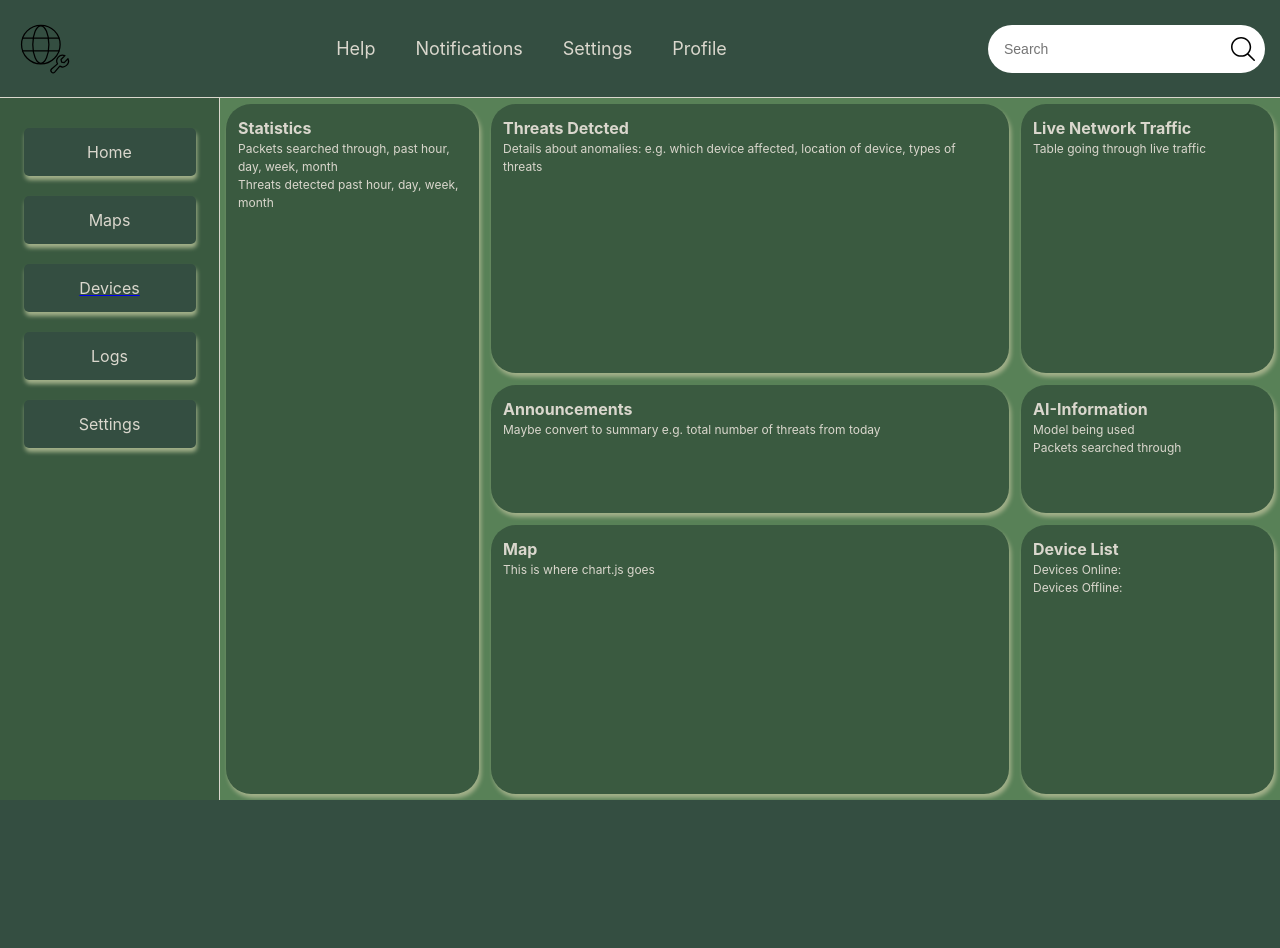
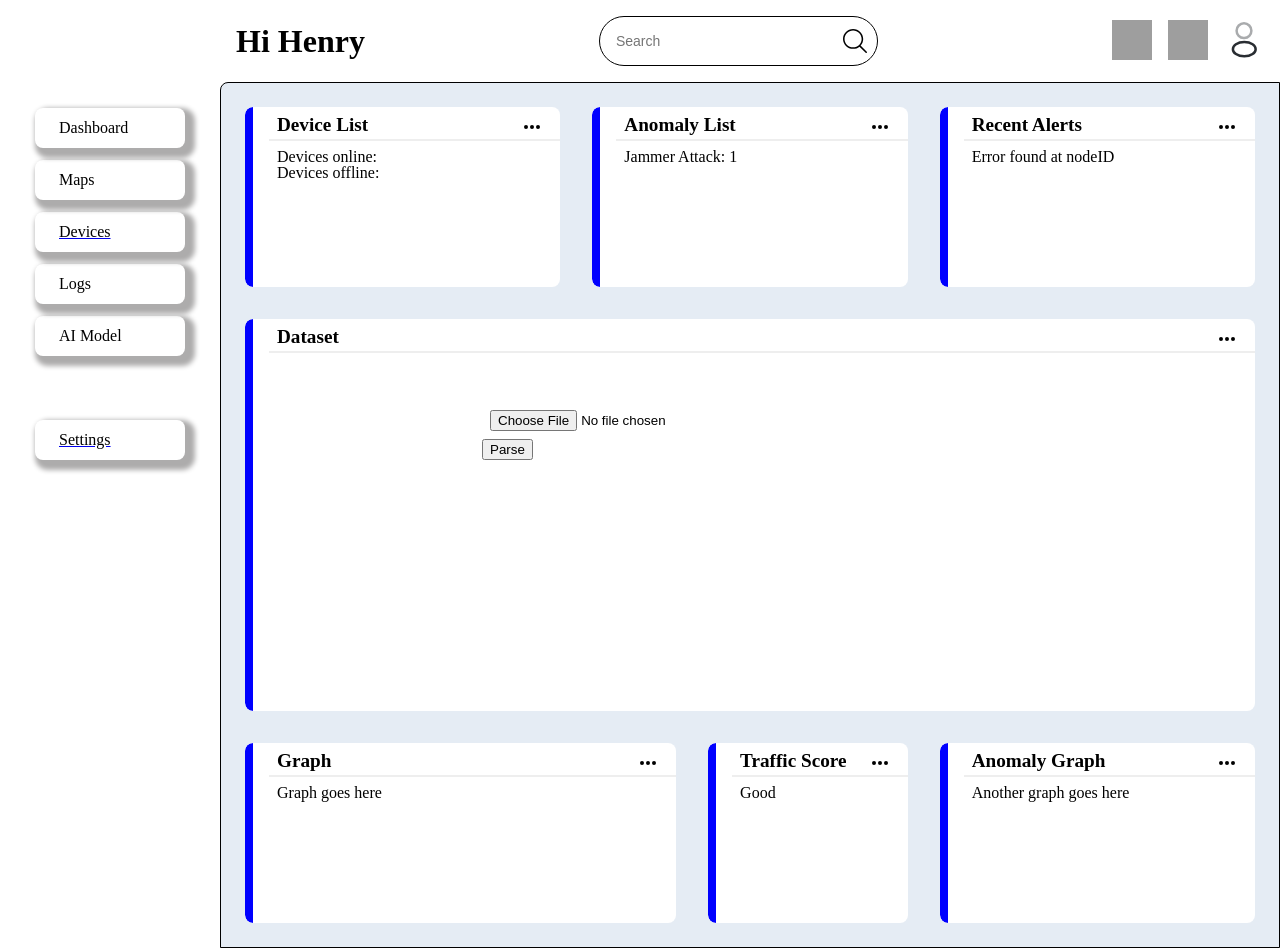
Before and after one commit to hreid1/COMP3000-LoRaWAN, a React (Vite) app in the folder sourcecode/my-app/: page / in a window 1280 px wide. Before the commit the page ends 800 px from the top, so only its background shows below. Built offline with nearby package versions, Linux system fonts and the light colour scheme; grey boxes are pictures that could not be loaded.

Commit message:
restructured app to feature new dashboard changes + colours + added the network traffic parse function which displays the first element of the dataset

```diff
--- a/sourcecode/my-app/package.json
+++ b/sourcecode/my-app/package.json
@@ -10,6 +10,7 @@
     "preview": "vite preview"
   },
   "dependencies": {
+    "papaparse": "^5.5.3",
     "react": "^19.1.1",
     "react-dom": "^19.1.1",
     "react-router-dom": "^7.9.5"
--- a/sourcecode/my-app/src/App.css
+++ b/sourcecode/my-app/src/App.css
@@ -54,16 +54,12 @@ table {
 /* End of CSS reset */
 
 :root {
-    --main-colour: #344E41;
-    --secondary-colour: #3A5A40;
-    --third-colour: #588157;
-    --fourth-colour: #A3B18A;
-    --fifth-colour: #DAD7CD;
+
+	--background-colour: #F1F2EB;
+	--secondary-background-colour: #4A4A48;
 }
 
 body {
-    background: var(--main-colour);
-    color: var(--fifth-colour);
-    font-family: 'Inter', Arial, Helvetica, sans-serif;
-    line-height: 1.5;
+	background-color: #fff;
+	color: #000000;
 }
--- a/sourcecode/my-app/src/components/navbar/SideNavbar.css
+++ b/sourcecode/my-app/src/components/navbar/SideNavbar.css
@@ -1,38 +1,31 @@
 .sideNavbar {
-    width: auto;
     display: flex;
     flex-direction: column;
     align-items: center;
-    padding: 15px;
-    background: var(--secondary-colour);
-}
-
-.sideNavbarItems {
-    display: flex;
-    flex-direction: column;
-    align-items: center;
-    width: 100%;
-    padding: 5px;
-    margin: 0;
+    padding: 1rem;
+    padding-top: 6rem;
 }
 
 .sideNavbarItem {
-    display: block;
-    width: 160px;
-    margin: 10px 0;
-    align-items: center;
+    margin: 0.75rem;
+    border-radius: 8px;
+    padding: 0.75rem 1.5rem;
+    font-size: 1rem;
     cursor: pointer;
-    padding: 6px;
-    border-radius: 5px;
-    background: var(--main-colour);
-    box-shadow: 1px 4px 4px var(--fourth-colour);
-    text-align: center;
-    line-height: 36px;
-    color: var(--fifth-colour);
-
+    width: 150px;
+    box-sizing: border-box;
+    box-shadow: 5px 5px 5px 5px rgb(173, 172, 172);
+    color: #000000;
+    text-decoration: none;
 }
 
 .sideNavbarItem:hover {
-    color: var(--third-colour);
-    background: var(--fifth-colour);
+    font-weight: bold;
+    text-decoration: underline;
+    color: blue;
+    box-shadow: 5px 5px 5px 5px blue;
 }
+
+#Settings {
+    margin-top: 4rem;
+}
--- a/sourcecode/my-app/src/components/navbar/SideNavbar.jsx
+++ b/sourcecode/my-app/src/components/navbar/SideNavbar.jsx
@@ -12,13 +12,16 @@ const SideNavbar = () => {
   return (
     <div className='sideNavbar' id='sideNavbar'>
       <ul className='sideNavbarItems'>
-        <li className="sideNavbarItem">Home</li>
+        <li className="sideNavbarItem">Dashboard</li>
         <li className="sideNavbarItem">Maps</li>
         <Link to="/devices">
           <li className="sideNavbarItem">Devices</li>
         </Link>
         <li className="sideNavbarItem">Logs</li>
-        <li className="sideNavbarItem">Settings</li>
+        <li className="sideNavbarItem">AI Model</li>
+        <Link to="/settings">
+          <li className="sideNavbarItem" id='Settings'>Settings</li>
+        </Link>
       </ul>
     </div>
   );
--- a/sourcecode/my-app/src/components/navbar/TopNavbar.css
+++ b/sourcecode/my-app/src/components/navbar/TopNavbar.css
@@ -2,27 +2,22 @@
     display: flex;
     align-items: center;
     justify-content: space-between;
-    padding: 15px;
+    padding: 1rem;
+}
+
+.topNavbar h1 {
+    font-size: xx-large;
+    font-weight: bold;
 }
 
 .topNavbarItems {
-    flex: 1;
+    display: flex;
+    flex-direction: flex;
+    gap: 16px;
     list-style: none;
-    text-align: center;
-}
-
-.topNavbarItem {
-    display: inline-block;
-    margin: 10px;
-    padding: 10px;
-    font-size: 18px;
+    padding: 0;
+    margin: 0;
     cursor: pointer;
-    color: var(--fifth-colour);
-}
-
-.topNavbarItem:hover {
-    color: var(--third-colour);
-    text-decoration: underline;
 }
 
 .toggleIcon {
@@ -38,6 +33,7 @@
     padding: 10px;
     border-radius: 50px;
     height: auto;
+    border: 0.5px solid black;
 }
 
 .searchBox input {
@@ -51,6 +47,6 @@
 }
 
 .logo {
-    width: 60px;
-    height: 60px;
+    width: 40px;
+    height: 40px;
 }
--- a/sourcecode/my-app/src/components/navbar/TopNavbar.jsx
+++ b/sourcecode/my-app/src/components/navbar/TopNavbar.jsx
@@ -11,21 +11,24 @@ import { Link } from 'react-router-dom'
 const TopNavbar = () => {
   return(
     <div className="topNavbar" id='topNavbar'>
-      <img src={networkImg} alt="Logo" className='logo' />
-      <ul className='topNavbarItems'>
-        <li className="topNavbarItem">Help</li>
-        <li className="topNavbarItem">Notifications</li>
-        <Link to="/settings">
-          <li className="topNavbarItem">Settings</li>
-        </Link>
-        <Link to="/profile">
-          <li className="topNavbarItem">Profile</li>
-        </Link>
-      </ul>
+      <h1>Hi Henry</h1>
       <div className="searchBox">
         <input type="text" placeholder='Search'/>
           <img src={searchImg} alt="" className='toggleIcon'/>
       </div>
+      <ul className='topNavbarItems'>
+        <li className="topNavbarItem">
+          <img src={helpImg} alt="helpPicture" className='logo' />
+        </li>
+        <li className="topNavbarItem">
+          <img src={notificationImg} alt="notifPicture" className='logo' />
+        </li>
+          <Link to="/profile">
+          <li className="topNavbarItem">
+            <img src={profileImg} alt="profilePicture" className='logo' />
+          </li>
+        </Link>
+      </ul>
     </div>
   )
 }
--- a/sourcecode/my-app/src/pages/dashboard/Dashboard.css
+++ b/sourcecode/my-app/src/pages/dashboard/Dashboard.css
@@ -1,85 +1,144 @@
 #dashContainer {
     display: grid;
     height: 100vh;
-    width: 100vw;
-    grid-template-columns: 220px 1fr;
+    width: 100%;
+    grid-template-columns: 220px 2fr;
     grid-template-rows: auto 1fr;
 }
 
-#topNavbar {
-    grid-column: 1 / 3; /* Span both columns */
+.topNavbar {
+    grid-column: 2 / 3;
     grid-row: 1 / 2;
-    border-bottom: 0.5px solid var(--fifth-colour);
 }
 
-#sideNavbar {
+.sideNavbar {
     grid-column: 1 / 2;
-    grid-row: 2 / 3;
-    border-right: 0.5px solid var(--fifth-colour);
+    grid-row: 1 / 3;
 }
 
-#dashContentContainer {
+.dashContentContainer {
     grid-column: 2 / 3;
     grid-row: 2 / 3;
+
     display: grid;
-    grid-template-columns: 1fr 2fr 1fr;
-    grid-template-rows: 2fr 1fr 2fr;
-    background: var(--third-colour);
-    width: 100%;
+    grid-template-columns: repeat(9, 1fr);
+    grid-template-rows: 1fr 2fr 1fr;
+
+    background-color: #E5ECF4;
+    padding: 0.5rem;
+    border: 0.5px solid black;
+    border-radius: 0.5rem 0 0 0;
 }
 
-.dashboardItem {
-    padding: 12px;
-    margin: 6px;
-    border-radius: 25px;
-    background: var(--secondary-colour);
-    box-shadow: 2px 4px 4px var(--fourth-colour);
+.dashCard {
+    position: relative;
+    background: #fff;
+    border-radius: 0.5rem;
+    margin: 1rem;
+    padding-left: 1.5rem;
+    display: flex;
+    flex-direction: column;
+    min-height: 180px;
+    max-height: 400px;
+    overflow: auto;
 }
 
-.dashboardItem span {
-    font-weight: bold;
+.marker {
+    position: absolute;
+    left: 0;
+    top: 0;
+    width: 0.5rem;
+    height: 100%;
+    background: blue;
+    border-radius: 8px 0 0 8px;
 }
 
-.dashboardItem li {
-    font-size: 12px;
+.dots {
+    width: 24px;
+    height: 24px;
+    cursor: pointer;
 }
 
-#statistics {
-    grid-column: 1 / 1;
-    grid-row: 1 / span 3;
+.cardHeader {
+    font-size: 1.2rem;
+    font-weight: bold;
+    padding: 0.5rem 1rem 0 0.5rem;
+    border-bottom: 2px solid #eee;
+    display: flex;
+    justify-content: space-between;
+
 }
 
-#threatsDetected {
-    grid-column: 2 / 2;
-    grid-row: 1 / 1;
+.cardContent {
+    padding: 0.5rem;
+    display: flex;
+    flex-direction: column;
+    flex-grow: 1;
+    max-width: 100%;
+    overflow: auto;
+    word-break: break-word;
 }
 
-#liveNetworkTraffic {
-    grid-column: 3 / 3;
-    grid-row: 1 / 1;
+
+#deviceList {
+    grid-column: 1 / 4;
+    grid-row: 1 / 2;
+    display: flex;
+    flex-direction: column;
 }
 
-#threats2 {
-    grid-column: 1 / 1;
-    grid-row: 3 / 3;
+#anomalyList {
+    grid-column: 4 / 7;
+    grid-row: 1 / 2;
 }
 
 #announcements {
-    grid-column: 2 / 2;
-    grid-row: 2 / 2;
+    grid-column: 7 / 10;
+    grid-row: 1 / 2;
 }
 
-#aiInfo {
-    grid-column: 3 / 3;
-    grid-row: 2 / 2;
+#networkTraffic {
+    grid-column: 1 / 10;
+    grid-row: 2 / 3;
 }
 
-#map {
-    grid-column: 2 / 2;
-    grid-row: 3 / 3;
+#networkTraffic input {
+    padding: 0.5rem;
 }
 
-#deviceList {
-    grid-column: 3 / 3;
-    grid-row: 3 / 3;
+.networkTable {
+    width: 80%;
+    border-radius: 8px;
 }
+
+#networkTraffic .cardContent {
+    display: flex;
+    flex-direction: column;
+    width: 35rem;
+    margin: 2% auto;
+    border-radius: 15px;
+    padding: 3%
+}
+
+.item {
+    width: 200px;
+    margin: 0 auto;
+    padding: 2px;
+    border-radius: 10px;
+    text-align: left;
+}
+
+#trafficScore {
+    grid-column: 5 / 7;
+    grid-row: 3 / 4;
+}
+
+#graph {
+    grid-column: 1 / 5;
+    grid-row: 3 / 4;
+}
+
+#anomalyGraph {
+    grid-column: 7 / 10;
+    grid-row: 3 / 4;
+}
--- a/sourcecode/my-app/src/pages/dashboard/Dashboard.jsx
+++ b/sourcecode/my-app/src/pages/dashboard/Dashboard.jsx
@@ -1,101 +1,192 @@
 import React from 'react'
+import { useState, useEffect } from 'react'
+import Papa from 'papaparse'
 import './Dashboard.css'
 import SideNavbar from '../../components/navbar/SideNavbar'
 import TopNavbar from '../../components/navbar/TopNavbar'
+import Dots from '../../assets/Dots.svg'
 
 const DeviceList = () => {
-  return (
-    <div className="dashboardItem" id="deviceList">
-      <span>Device List</span>
-      <div>
-        <ul>
-          <li>Devices Online: </li>
-          <li>Devices Offline: </li>
-        </ul>
+  return(
+    <div id="deviceList" className="dashCard">
+      <div className='marker'></div>
+      <div className="cardHeader">
+        <span className="cardTitle">Device List</span>
+        <img src={Dots} alt="Dots" className="dots" />
+      </div>
+      <div className="cardContent">
+        <span>Devices online: </span>
+        <span>Devices offline: </span>
       </div>
     </div>
   )
 }
 
-const Map = () => {
-  return (
-    <div className="dashboardItem" id="map">
-      <span>Map</span>
-      <ul>
-        <li>This is where chart.js goes</li>
-      </ul>
-    </div>
-  )
-}
-
-const AIinfo = () => {
-  return (
-    <div className="dashboardItem" id="aiInfo">
-      <span>AI-Information</span>
-      <ul>
-        <li>Model being used</li>
-        <li>Packets searched through</li>
-      </ul>
-    </div>
-  )
-}
-
-const Statistics = () => {
-  return (
-    <div className="dashboardItem" id="statistics">
-      <span>Statistics</span>
-      <ul>
-        <li>Packets searched through, past hour, day, week, month</li>
-        <li>Threats detected past hour, day, week, month</li>
-      </ul>
-    </div>
-  )
-}
-
-const ThreatsDetected = () => {
-  return (
-    <div className="dashboardItem" id="threatsDetected">
-      <span>Threats Detcted</span>
-      <ul>
-        <li>Details about anomalies: e.g. which device affected, location of device, types of threats</li>
-      </ul>
-    </div>
-  )
-}
-
-const LiveNetworkTraffic = ({dataset}) => {
-  return (
-    <div className="dashboardItem" id="liveNetworkTraffic">
-      <span>Live Network Traffic</span>
-      <ul>
-        <li>Table going through live traffic</li>
-      </ul>
+const AnomalyList = () => {
+  return(
+    <div id="anomalyList" className="dashCard">
+      <div className="marker"></div>
+      <div className="cardHeader">
+        <span className="cardTitle">Anomaly List</span>
+        <img src={Dots} alt="Dots" className="dots" />
+      </div>
+      <div className="cardContent">
+        <span>Jammer Attack: 1</span>
+      </div>
     </div>
   )
 }
 
 const Announcements = () => {
   return(
-    <div className="dashboardItem" id="announcements">
-      <span>Announcements</span>
-      <ul>
-        <li>Maybe convert to summary e.g. total number of threats from today</li>
-        <li></li>
-      </ul>
+    <div id="announcements" className="dashCard">
+      <div className="marker"></div>
+      <div className="cardHeader">
+        <span className="cardTitle">Recent Alerts</span>
+        <img src={Dots} alt="Dots" className="dots" />
+      </div>
+      <div className="cardContent">
+        <span>Error found at nodeID</span>
+      </div>
+    </div>
+  )
+}
+
+const NetworkTraffic = () => {
+
+  const [data, setData] = useState([]);
+  const [error, setError] = useState("");
+  const [file, setFile] = useState("");
+  const allowedExtensions = ["csv"];
+
+  const handleFileChange = (e) => {
+    setError("");
+    if (e.target.files.length) {
+      const inputFile = e.target.files[0];
+      const fileExtension = inputFile?.type.split("/")[1];
+      if (
+        !allowedExtensions.includes(fileExtension)
+      ){
+        setError("Please input a csv file");
+        return;
+      }
+      setFile(inputFile);
+    }
+  };
+
+  const handleParse = () => {
+    if (!file) return alert("Enter a valid file");
+    const reader = new FileReader();
+    reader.onload = async({ target }) => {
+      const csv = Papa.parse(target.result, {
+        header: true,
+      });
+      const parsedData = csv?.data;
+      const rows = Object.keys(parsedData[0]);
+      const columns = Object.values(parsedData[0]);
+      const res = rows.reduce((acc, e, i) => {
+        return [...acc, [[e], columns[i]]];
+      }, []);
+      console.log(res);
+      setData(res);
+    };
+    reader.readAsText(file);
+  }
+
+  return(
+    <div id="networkTraffic" className="dashCard">
+      <div className="marker"></div>
+      <div className="cardHeader">
+        <span className="cardTitle">Dataset</span>
+        <img src={Dots} alt="Dots" className="dots" />
+      </div>
+
+      <div className="cardContent">
+        <input onChange={handleFileChange} id="csvInput" name='file' type='file' />
+        <div>
+          <button onClick={handleParse}>
+            Parse
+          </button>
+        </div>
+        <div style = {{ marginTop: "3rem "}}>
+          {error
+            ? error
+            : data.map((e, i) => (
+              <div key={i} className="item">
+                {e[0]}:{e[1]}
+              </div>
+          ))}
+        </div>
+      </div>
+    </div>
+  )
+}
+
+const TrafficScore = () => {
+  return(
+    <div id="trafficScore" className="dashCard">
+      <div className="marker"></div>
+      <div className="cardHeader">
+        <span className="cardTitle">Traffic Score</span>
+        <img src={Dots} alt="Dots" className="dots" />
+      </div>
+      <div className="cardContent">
+        <span>Good</span>
+      </div>
+    </div>
+  )
+}
+
+const Graph = () => {
+  return(
+    <div id="graph" className="dashCard">
+      <div className="marker"></div>
+      <div className="cardHeader">
+        <span className="cardTitle">Graph</span>
+        <img src={Dots} alt="Dots" className="dots" />
+      </div>
+      <div className="cardContent">
+        <span>Graph goes here</span>
+      </div>
+    </div>
+  )
+}
+
+const AnomalyGraph = () => {
+  return(
+    <div id="anomalyGraph" className="dashCard">
+      <div className="marker"></div>
+      <div className="cardHeader">
+        <span className="cardTitle">Anomaly Graph</span>
+        <img src={Dots} alt="Dots" className="dots" />
+      </div>
+      <div className="cardContent">
+        <span>Another graph goes here</span>
+      </div>
+    </div>
+  )
+}
+
+const OtherGraph = () => {
+  return(
+    <div id="otherGraph" className="dashCard">
+      <div>
+        <span>Final graph</span>
+      </div>
     </div>
   )
 }
 
 const MainDashContent = (props) => {
   return (
-    <div className="navMenu" id="dashContentContainer">
-      <Statistics />
-      <ThreatsDetected />
-      <LiveNetworkTraffic />
+    <div className='dashContentContainer'>
+      <DeviceList />
+      <AnomalyList />
       <Announcements />
-      <AIinfo />
-      <Map />
-      <DeviceList />
+      <NetworkTraffic />
+      <TrafficScore />
+      <Graph />
+      <AnomalyGraph />
     </div>
   )
 }
```
Also changed, not shown: sourcecode/my-app/src/assets/dots.svg (added), sourcecode/my-app/src/hooks/useFetch.jsx (added), 1 other file (tests, documents, lock files or other folders).
